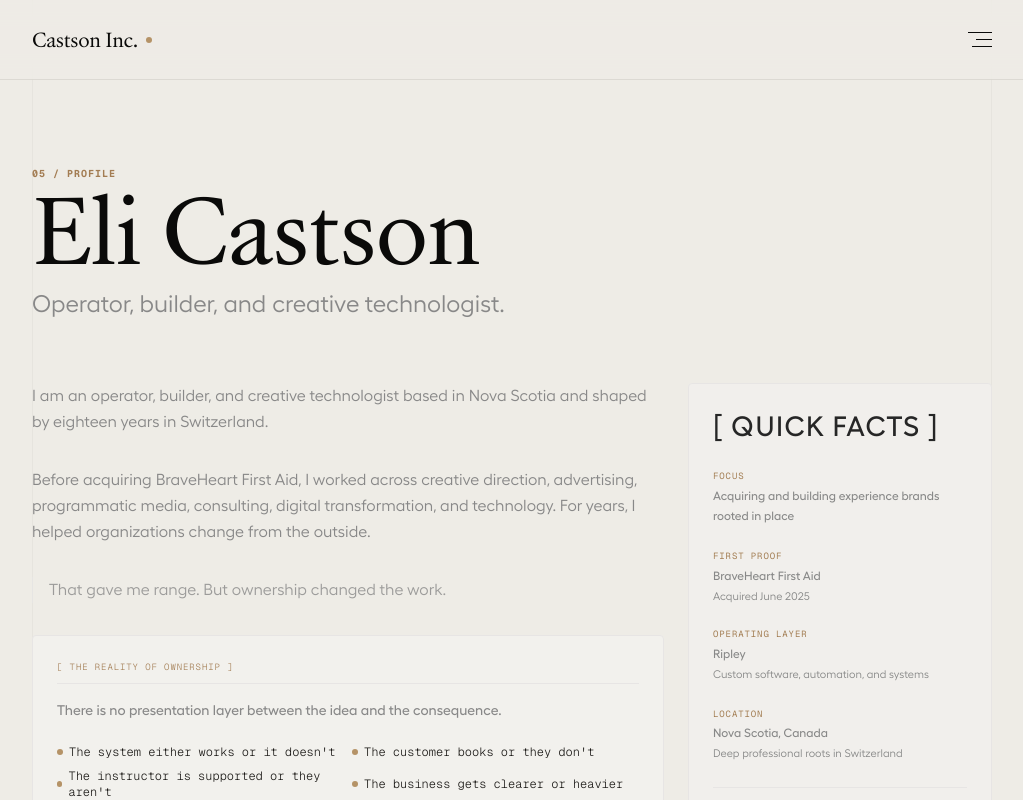
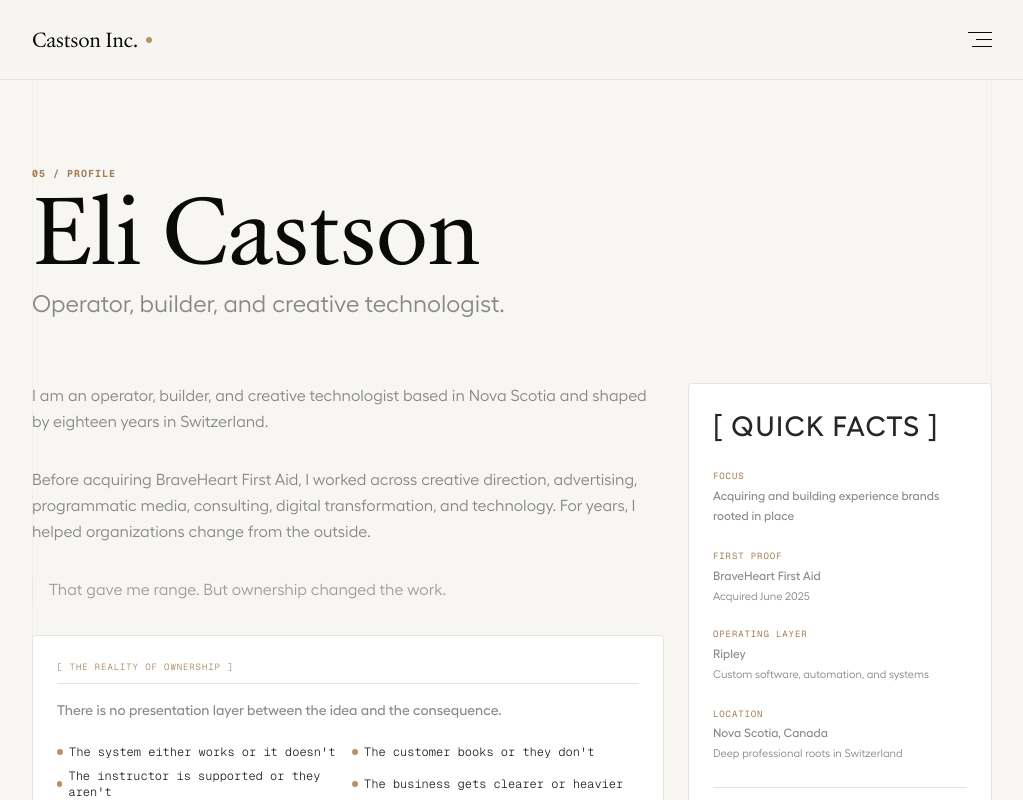
Before and after one commit to ee-prog/castson-site, a Next.js app: page /about in a window 1280 px wide. Shown: the top 800 px of the page, without its empty margins (128-1151 px from the left). Built offline with nearby package versions, Linux system fonts and the light colour scheme.

Commit message:
style: change light mode bg to #f7f6f3 and highlight boxes to #ffffff

```diff
--- a/src/app/about/page.tsx
+++ b/src/app/about/page.tsx
@@ -47,7 +47,7 @@ export default function About() {
               That gave me range. But ownership changed the work.
             </p>
 
-            <div className="bg-zinc-100/50 dark:bg-zinc-900/20 border border-zinc-200 dark:border-white/5 p-6 rounded-sm space-y-4">
+            <div className="bg-white dark:bg-zinc-900/20 border border-zinc-200 dark:border-white/5 p-6 rounded-sm space-y-4">
               <span className="text-[9px] font-mono text-emerald-600 dark:text-emerald-400 uppercase tracking-widest block border-b border-zinc-200 dark:border-white/5 pb-2">
                 [ The Reality of Ownership ]
               </span>
@@ -110,7 +110,7 @@ export default function About() {
 
           {/* Right Column - Side Info Card */}
           <div className="lg:col-span-4 lg:sticky lg:top-28 space-y-6 fade-up-element visible">
-            <div className="rounded-sm border border-zinc-200 dark:border-white/5 bg-zinc-100/40 dark:bg-zinc-900/20 p-6 space-y-6 theme-transition">
+            <div className="rounded-sm border border-zinc-200 dark:border-white/5 bg-white dark:bg-zinc-900/20 p-6 space-y-6 theme-transition">
               <h3 className="text-xs font-bold uppercase tracking-wider text-zinc-650 dark:text-zinc-300 font-mono">[ QUICK FACTS ]</h3>
 
               <div className="space-y-6">
--- a/src/app/contact/page.tsx
+++ b/src/app/contact/page.tsx
@@ -58,7 +58,7 @@ export default function Contact() {
                   "A collaborator working in hospitality, tourism, design, or service",
                   "An investor aligned with patient, operating-led value creation"
                 ].map((item, idx) => (
-                  <div key={idx} className="flex items-start gap-2.5 p-3.5 border border-zinc-200 dark:border-white/5 bg-zinc-100/40 dark:bg-zinc-900/20 rounded-sm">
+                  <div key={idx} className="flex items-start gap-2.5 p-3.5 border border-zinc-200 dark:border-white/5 bg-white dark:bg-zinc-900/20 rounded-sm">
                     <span className="text-emerald-600 dark:text-emerald-400 font-bold mt-0.5">—</span>
                     <span>{item}</span>
                   </div>
@@ -90,7 +90,7 @@ export default function Contact() {
                 </a>
               </div>
             ) : (
-              <form action={formAction} className="rounded-sm border border-zinc-200 dark:border-white/5 bg-zinc-100/20 dark:bg-zinc-900/10 p-8 space-y-6 theme-transition">
+              <form action={formAction} className="rounded-sm border border-zinc-200 dark:border-white/5 bg-white dark:bg-zinc-900/10 p-8 space-y-6 theme-transition">
 
                 {state?.error && (
                   <div className="rounded-sm border border-red-500/20 bg-red-500/5 p-4 text-xs text-red-500 dark:text-red-400 font-mono">
--- a/src/app/globals.css
+++ b/src/app/globals.css
@@ -3,13 +3,13 @@
 @custom-variant dark (&:where(.dark, .dark *));
 
 :root {
-  --background: #eeece6;
+  --background: #f7f6f3;
   --foreground: #0a0a09;
-  --card: #f5f5f4;
+  --card: #ffffff;
   --card-foreground: #0a0a09;
   --primary: #c5a880;
   --primary-foreground: #0a0a09;
-  --secondary: #f5f5f4;
+  --secondary: #ffffff;
   --secondary-foreground: #0a0a09;
   --muted: #e7e5e4;
   --muted-foreground: #57534e;
@@ -91,7 +91,7 @@ body {
 /* Make header adapt to light theme */
 html:not(.dark):not(.menu-open) header {
   border-bottom-color: rgba(10, 10, 9, 0.08);
-  background-color: rgba(238, 236, 230, 0.7);
+  background-color: rgba(247, 246, 243, 0.7);
 }
 
 html:not(.dark):not(.menu-open) header span {
```
